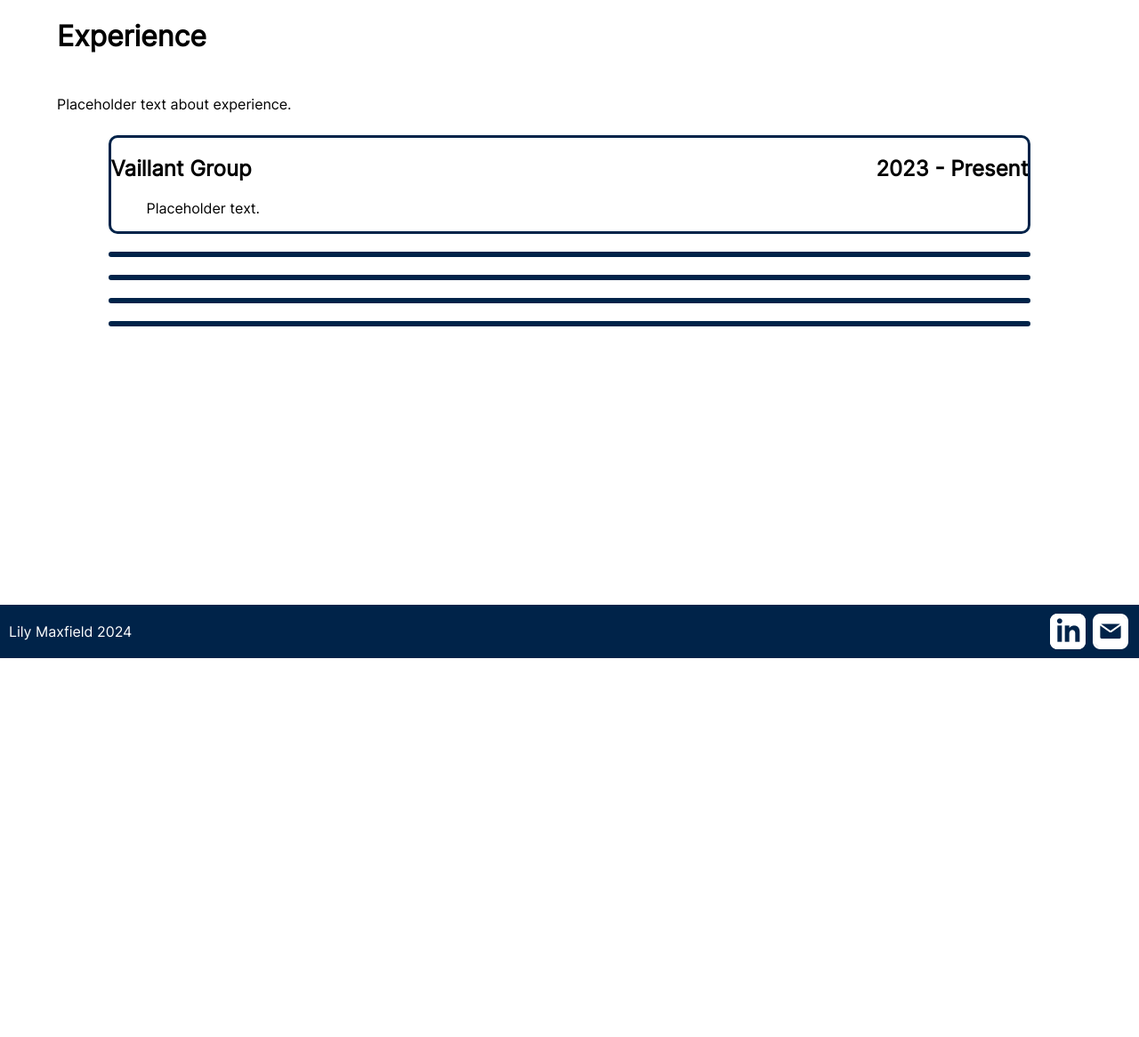
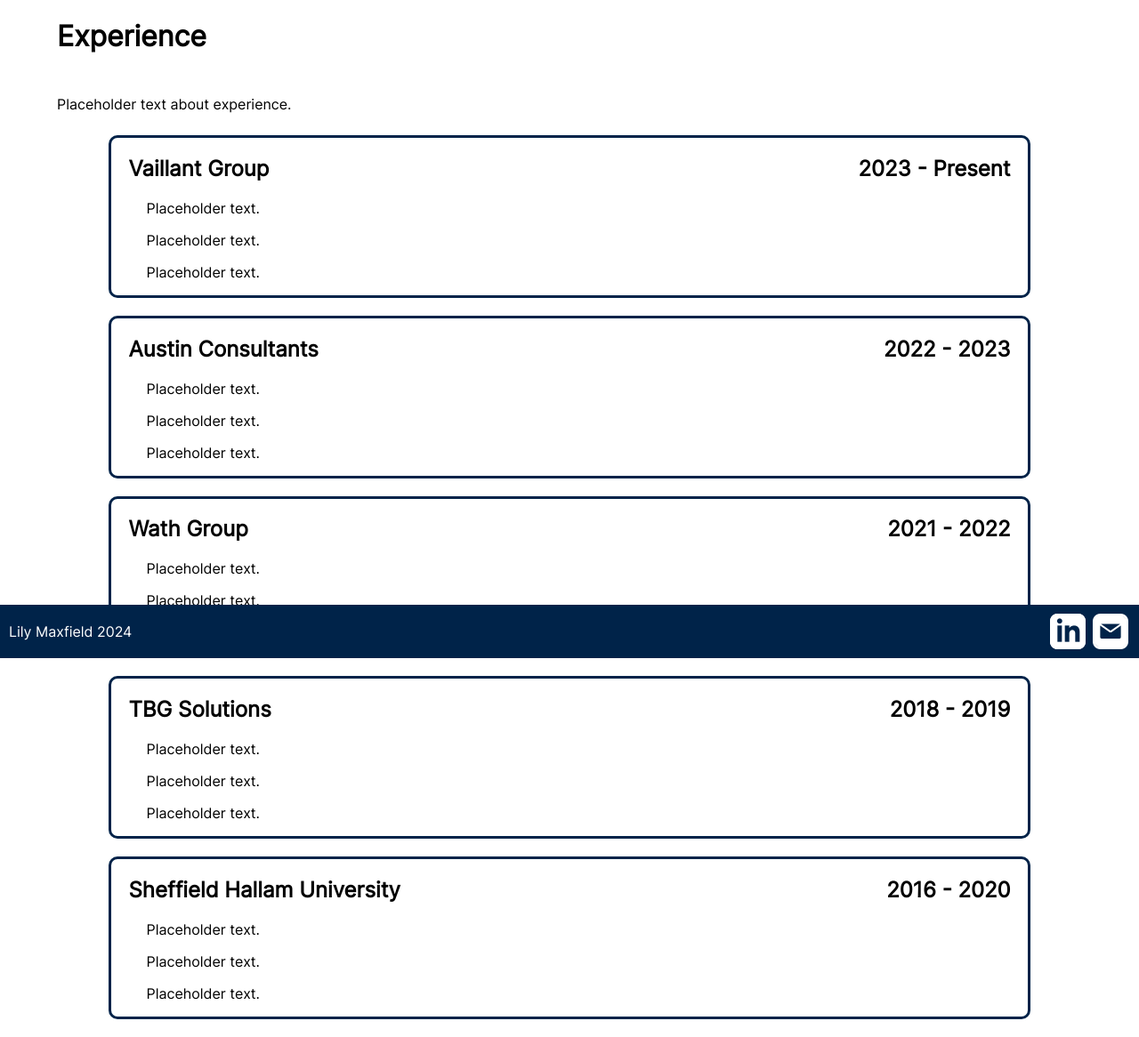
Before and after one commit to lily-maxfield/lminfo_site, a PHP site: page /views/experience/experience.html in a window 1280 px wide. Shown: the part 60-1226 px from the top of the page at 89% size. Before the commit the page ends 800 px from the top, so only its background shows below. Run offline with PHP 8.4, Linux system fonts and the light colour scheme; some web fonts are replaced.

Commit message:
LM - Adding more content to experience page

```diff
--- a/assets/css/lminfo_styles.css
+++ b/assets/css/lminfo_styles.css
@@ -115,10 +115,7 @@
     font-family: "inter";
     display: block;
     font-size: 1.5em;
-    margin-top: 0.83em;
-    margin-bottom: 0.83em;
-    margin-left: 0;
-    margin-right: 0;
+    margin: 0.83em;
     font-weight: bold;
 }
 
@@ -132,10 +129,7 @@
     font-family: "inter";
     display: block;
     font-size: 1.5em;
-    margin-top: 0.83em;
-    margin-bottom: 0.83em;
-    margin-left: 0;
-    margin-right: 0;
+    margin: 0.83em;
     font-weight: bold;
 }
 
--- a/views/experience/experience.html
+++ b/views/experience/experience.html
@@ -78,27 +78,77 @@
                 </div>
                 <div class="lminfo-callout-details">
                     <ul>Placeholder text.</ul>
+                    <ul>Placeholder text.</ul>
+                    <ul>Placeholder text.</ul>
                 </div>
             </div>
             <div class="spacer-div-single"></div>
             <div class="lminfo-callout">
                 <!--Austin Consultants-->
-
+                <div>
+                    <div class="lminfo-callout-title">
+                        <p>Austin Consultants</p>
+                    </div>
+                    <div class="lminfo-callout-date">
+                        <p>2022 - 2023</p>
+                    </div>
+                </div>
+                <div class="lminfo-callout-details">
+                    <ul>Placeholder text.</ul>
+                    <ul>Placeholder text.</ul>
+                    <ul>Placeholder text.</ul>
+                </div>
             </div>
             <div class="spacer-div-single"></div>
             <div class="lminfo-callout">
                 <!--Wath Group-->
-
+                <div>
+                    <div class="lminfo-callout-title">
+                        <p>Wath Group</p>
+                    </div>
+                    <div class="lminfo-callout-date">
+                        <p>2021 - 2022</p>
+                    </div>
+                </div>
+                <div class="lminfo-callout-details">
+                    <ul>Placeholder text.</ul>
+                    <ul>Placeholder text.</ul>
+                    <ul>Placeholder text.</ul>
+                </div>
             </div>
             <div class="spacer-div-single"></div>
             <div class="lminfo-callout">
                 <!--TBG Solutions-->
-
+                <div>
+                    <div class="lminfo-callout-title">
+                        <p>TBG Solutions</p>
+                    </div>
+                    <div class="lminfo-callout-date">
+                        <p>2018 - 2019</p>
+                    </div>
+                </div>
+                <div class="lminfo-callout-details">
+                    <ul>Placeholder text.</ul>
+                    <ul>Placeholder text.</ul>
+                    <ul>Placeholder text.</ul>
+                </div>
             </div>
             <div class="spacer-div-single"></div>
             <div class="lminfo-callout">
                 <!--Sheffield Hallam University-->
-
+                <div>
+                    <div class="lminfo-callout-title">
+                        <p>Sheffield Hallam University</p>
+                    </div>
+                    <div class="lminfo-callout-date">
+                        <p>2016 - 2020</p>
+                    </div>
+                </div>
+                <div class="lminfo-callout-details">
+                    <ul>Placeholder text.</ul>
+                    <ul>Placeholder text.</ul>
+                    <ul>Placeholder text.</ul>
+                </div>
             </div>
             <div class="spacer-div-single"></div>
         </div>
```
